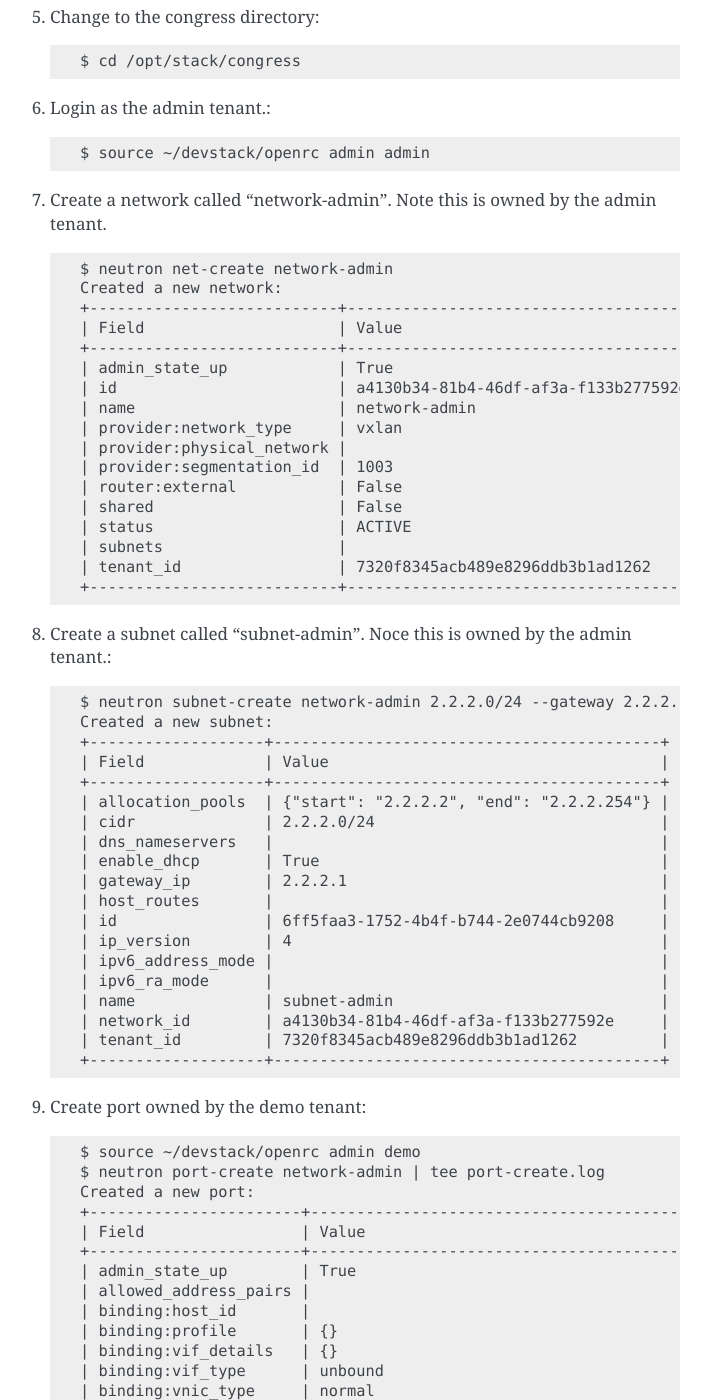
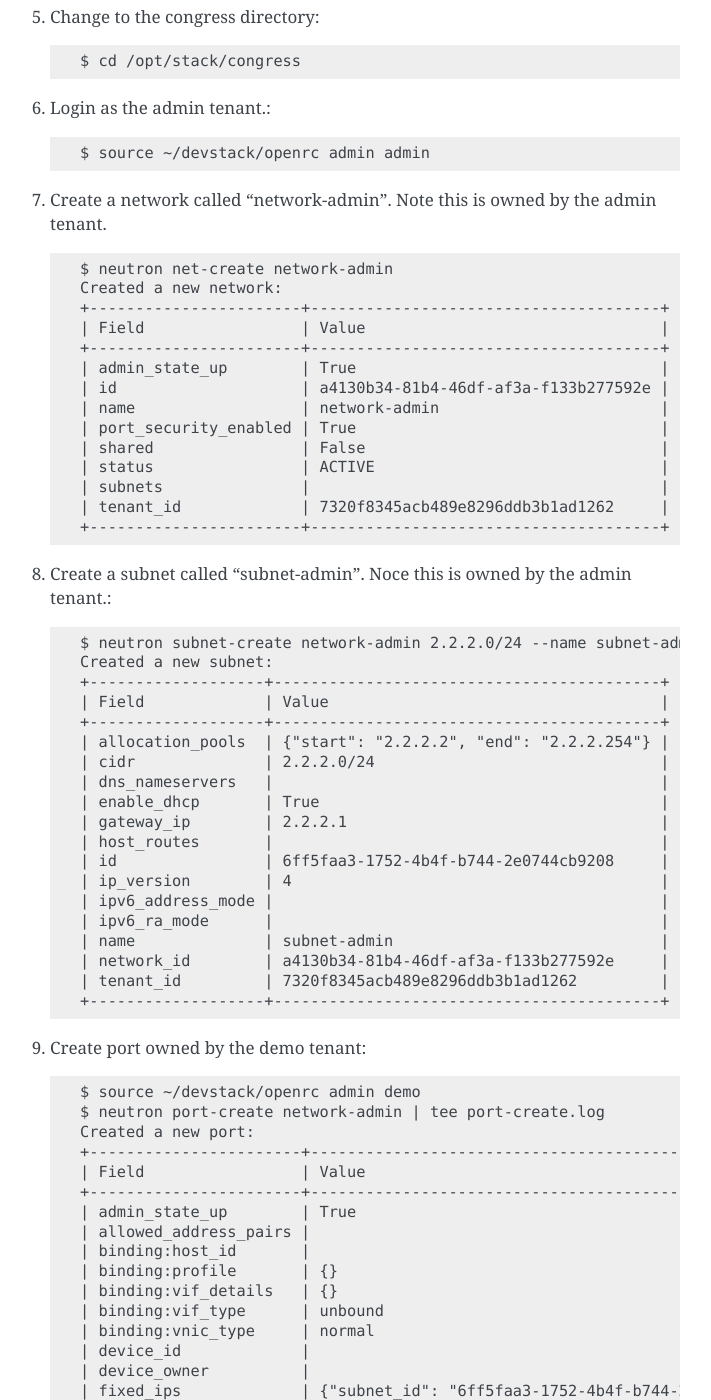
Before and after one commit to openstack-archive/congress, a Sphinx documentation site: the page built from doc/source/tutorial-tenant-sharing.rst, in a window 1280 px wide and 1400 px high, scrolled down 1467 px. Shown: the whole window, without its empty margins (400-1111 px from the left). Built offline with Sphinx 7.4.7, drawn with Linux system fonts in a browser that asks for light colours; some of the changed lines change nothing that is shown; some of the changed text lies outside the part shown.

Commit message:
Remove unneed step to set fixed-ip and neutron cleanup
This patch removes an uneeded step to set a fixed ip on a port. This is
unneeded because neutron automatically allocates you a fixed-ip when
the port is created. In addition, this hides the provider information which is
only shown if one configures neutron to use vxlan/vlan for the transport type.

Change-Id: Id08d456cac0dcbf9b8517779ebaccfd5d9025bef

```diff
--- a/doc/source/tutorial-tenant-sharing.rst
+++ b/doc/source/tutorial-tenant-sharing.rst
@@ -69,25 +69,22 @@
 
      $ neutron net-create network-admin
      Created a new network:
-     +---------------------------+--------------------------------------+
-     | Field                     | Value                                |
-     +---------------------------+--------------------------------------+
-     | admin_state_up            | True                                 |
-     | id                        | a4130b34-81b4-46df-af3a-f133b277592e |
-     | name                      | network-admin                        |
-     | provider:network_type     | vxlan                                |
-     | provider:physical_network |                                      |
-     | provider:segmentation_id  | 1003                                 |
-     | router:external           | False                                |
-     | shared                    | False                                |
-     | status                    | ACTIVE                               |
-     | subnets                   |                                      |
-     | tenant_id                 | 7320f8345acb489e8296ddb3b1ad1262     |
-     +---------------------------+--------------------------------------+
+     +-----------------------+--------------------------------------+
+     | Field                 | Value                                |
+     +-----------------------+--------------------------------------+
+     | admin_state_up        | True                                 |
+     | id                    | a4130b34-81b4-46df-af3a-f133b277592e |
+     | name                  | network-admin                        |
+     | port_security_enabled | True                                 |
+     | shared                | False                                |
+     | status                | ACTIVE                               |
+     | subnets               |                                      |
+     | tenant_id             | 7320f8345acb489e8296ddb3b1ad1262     |
+     +-----------------------+--------------------------------------+
 
 8) Create a subnet called "subnet-admin".  Noce this is owned by the admin tenant.::
 
-     $ neutron subnet-create network-admin 2.2.2.0/24 --gateway 2.2.2.1 --name subnet-admin
+     $ neutron subnet-create network-admin 2.2.2.0/24 --name subnet-admin
      Created a new subnet:
      +-------------------+------------------------------------------+
      | Field             | Value                                    |
@@ -136,12 +133,7 @@
 
      $ PORT_ID=`grep " id " port-create.log | awk '{print $4}'`
 
-10) Set fixed-ips on the port.::
-
-     $ neutron port-update $PORT_ID -- --fixed-ips type=dict list=true ip_address=2.2.2.100
-     Updated port: 066c5cfc-949e-4d56-ad76-15528c68c8b8
-
-11) Create vm named "vm-demo" with the newly created port.  The vm is owned by the demo tenant::
+10) Create vm named "vm-demo" with the newly created port.  The vm is owned by the demo tenant::
 
      $ nova boot --image cirros-0.3.2-x86_64-uec --flavor 1 vm-demo --nic port-id=$PORT_ID
      +--------------------------------------+----------------------------------------------------------------+
@@ -178,7 +170,7 @@
      | user_id                              | 3d6c6119e5c94c258a26ab246cdcac12                               |
      +--------------------------------------+----------------------------------------------------------------+
 
-12) Get tenant ids::
+11) Get tenant ids::
 
      $ keystone tenant-list | tee tenant-list.log
      +----------------------------------+--------------------+---------+
@@ -200,26 +192,26 @@
 network belonging to admin.  This is a violation of the policy.  Now
 you will add the congress policy to detect the violation.
 
-13) Add a rule that detects when a VM is connected to a port belonging to a different group::
+12) Add a rule that detects when a VM is connected to a port belonging to a different group::
 
      $ curl -X POST localhost:8080/policies/classification/rules -d '{"rule": "error(name2) :- neutron:ports(a, b, c, d, e, f, g, network_id, tenant_id, j, k, l, m, n, device_id, p), nova:servers(device_id, name2, c2, d2, tenant_id2, f2, g2, h2), neutron:networks(a3, b3, c3, d3, e3, tenant_id3, g3, h3, i3, network_id, k3), not same_group(tenant_id, tenant_id2) "}'
 
      {"comment": null, "id": "869e6a85-43ed-49fd-9fd7-f649d9c06fc2", "rule": "error(name2) :- neutron:ports(a, b, c, d, e, f, g, network_id, tenant_id, j, k, l, m, n, device_id, p), nova:servers(device_id, name2, c2, d2, tenant_id2, f2, g2, h2), neutron:networks(a3, b3, c3, d3, e3, tenant_id3, g3, h3, i3, network_id, k3), not same_group(tenant_id, tenant_id2)"}
 
 
-14) Add a rule that detects when a port is connected to a network belonging to a different group::
+13) Add a rule that detects when a port is connected to a network belonging to a different group::
 
      $ curl -X POST localhost:8080/policies/classification/rules -d '{"rule": "error(name2) :- neutron:ports(a, b, c, d, e, f, g, network_id, tenant_id, j, k, l, m, n, device_id, p), nova:servers(device_id, name2, c2, d2, tenant_id2, f2, g2, h2), neutron:networks(a3, b3, c3, d3, e3, tenant_id3, g3, h3, i3, network_id, k3) , not same_group(tenant_id2, tenant_id3) "}'
 
      {"comment": null, "id": "6871ef89-4bec-4b47-ad2f-b71788e9d400", "rule": "error(name2) :- neutron:ports(a, b, c, d, e, f, g, network_id, tenant_id, j, k, l, m, n, device_id, p), nova:servers(device_id, name2, c2, d2, tenant_id2, f2, g2, h2), neutron:networks(a3, b3, c3, d3, e3, tenant_id3, g3, h3, i3, network_id, k3), not same_group(tenant_id2, tenant_id3)"}
 
-15) Define a table mapping a tenant_id to any other tenant in the same group::
+14) Define a table mapping a tenant_id to any other tenant in the same group::
 
      $ curl -X POST localhost:8080/policies/classification/rules -d '{"rule": "same_group(x, y) :- group(x, g), group(y, g) "}'
 
      {"comment": null, "id": "9165ab44-ef9e-4561-af55-3d29b9da0bfe", "rule": "same_group(x, y) :- group(x, g), group(y, g)"}
 
-16) Create a table mapping tenant_id to a group name.  admin and demo
+15) Create a table mapping tenant_id to a group name.  admin and demo
 are in two separate groups called "IT" and "Marketing" respectively.
 In practice, this "group" table would receive group membership
 information from a system like Keystone or ActiveDirectory.  In this
@@ -240,7 +232,7 @@
 Finally, we can print the error table to see if there are any
 violations (which there are).
 
-17) List the errors.  You should see one entry for "vm-demo".::
+16) List the errors.  You should see one entry for "vm-demo".::
 
       $ curl -X GET localhost:8080/policies/classification/tables/error/rows
 
@@ -255,7 +247,7 @@
 Fix the Policy Violation
 ------------------------
 
-18) To fix the policy violation, we'll remove the demo's port from admin's network.::
+17) To fix the policy violation, we'll remove the demo's port from admin's network.::
 
      $ neutron port-delete $PORT_ID
      Deleted port: 066c5cfc-949e-4d56-ad76-15528c68c8b8
@@ -263,7 +255,7 @@
 Relisting Policy Violations
 ---------------------------
 
-19) Now, when print the error table it will be empty because there are
+18) Now, when print the error table it will be empty because there are
 no violations.::
 
      $ curl -X GET localhost:8080/policies/classification/tables/error/rows
```
